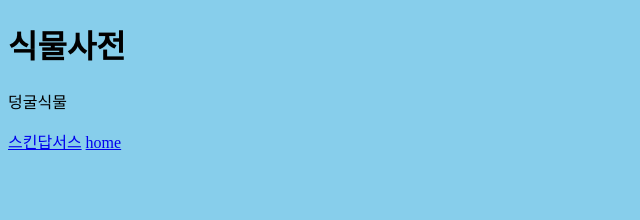
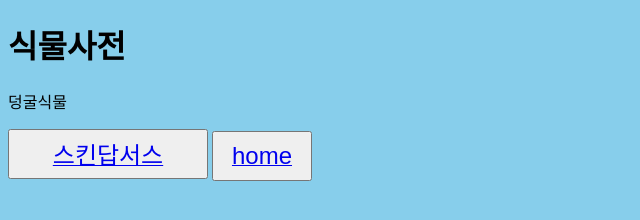
Before and after one commit to dadure123/web3, a plain HTML site: page index.html in a window 1280 px wide. Shown: the whole page, without its empty margins (0-640 px from the left). Drawn offline with Linux system fonts and the light colour scheme.

Commit message:
Update index.html

```diff
--- a/index.html
+++ b/index.html
@@ -10,8 +10,8 @@
 <body style="background-color: skyblue;">
 <h1>식물사전</h1>
 <p>덩굴식물</p>
-<a href="https://dadure123.github.io/myweb2/">스킨답서스</a>
-<a href="https://dadure123.github.io/myweb/">home</a>
+<button style="width: 200px; height: 50px;"><a href="https://dadure123.github.io/myweb2/"><font size="5">스킨답서스</font></a></button>
+<button style="width: 100px; height: 50px;"><a href="https://dadure123.github.io/myweb/"><font size="5">home</font></a></button>
 
 </body>
 
```
